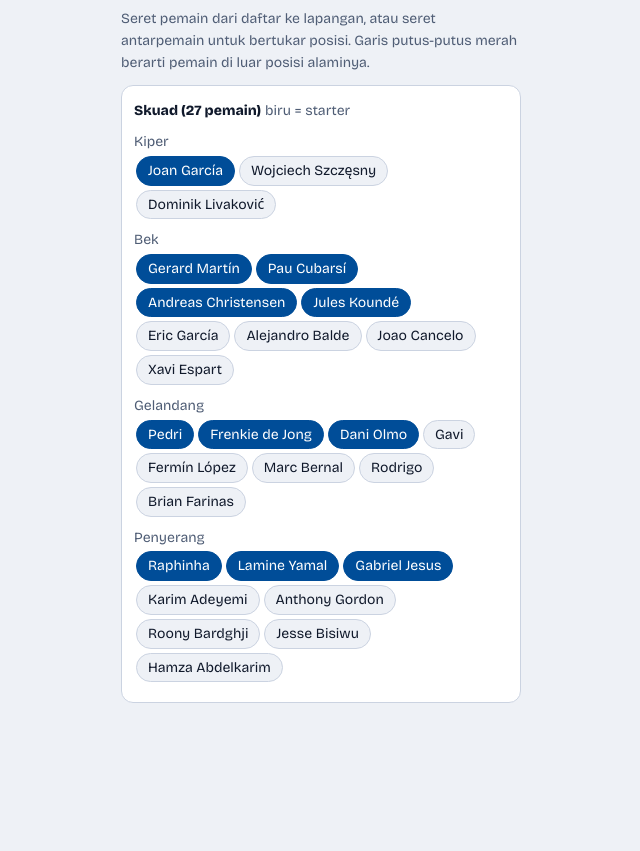
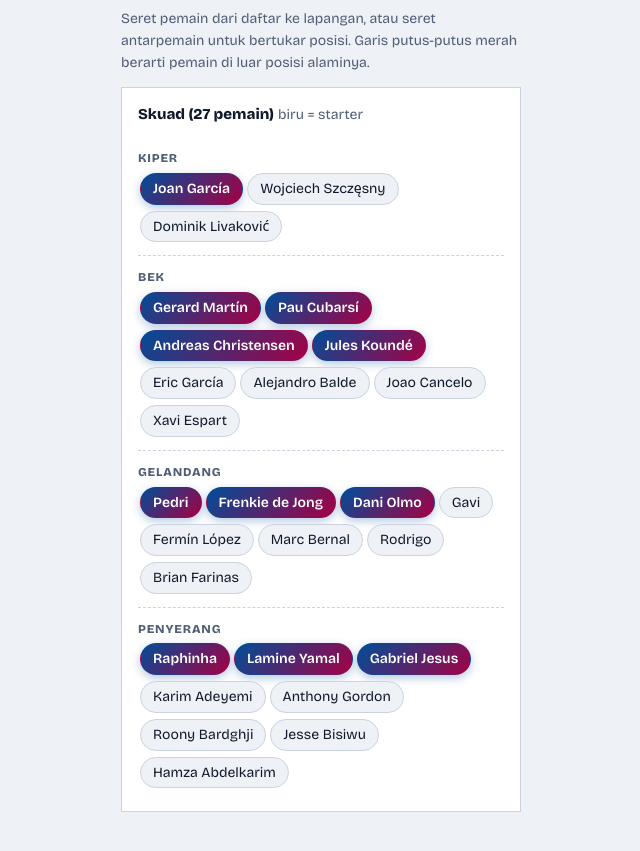
Before and after one commit to Kitamin199/Football_tactical, a plain HTML site: page index.html in a window 1280 px wide. Shown: the part 832-1683 px from the top of the page, without its empty margins (17-657 px from the left). Before the commit the page ends 1575 px from the top, so only its background shows below. Drawn offline with nearby package versions, Linux system fonts and the light colour scheme.

Commit message:
Enhance roster styles with improved layout and effects

```diff
--- a/css/daftar-pemain.css
+++ b/css/daftar-pemain.css
@@ -1,6 +1,10 @@
-/* Daftar skuad yang bisa diseret */
-.roster{background:var(--card);border:1px solid var(--line);border-radius:12px;padding:12px;margin-top:12px}
-.roster b{font-size:14px}
-.rl{margin:6px 0}
-.pc{display:inline-block;border:1px solid var(--line);border-radius:999px;padding:3px 11px;margin:2px;font-size:14px;cursor:grab;touch-action:none;user-select:none;-webkit-user-select:none;background:var(--bg)}
-.pc.on{background:var(--blue);color:#fff;border-color:var(--blue)}
+.roster{background:var(--card);border:1px solid var(--line);border-radius:var(--radius);padding:14px 16px;margin-top:14px;box-shadow:var(--shadow)}
+.roster b{font-size:15px;font-weight:800}
+.rl{margin:10px 0 6px;padding-top:8px;border-top:1px dashed var(--line)}
+.rl:first-of-type{border-top:0}
+.rl>.mut{font-size:12px;font-weight:700;text-transform:uppercase;letter-spacing:.07em;color:var(--mut)}
+.pc{display:inline-block;border:1px solid var(--line);border-radius:999px;padding:4px 12px;margin:3px 2px;font-size:14px;font-weight:500;cursor:grab;touch-action:none;user-select:none;-webkit-user-select:none;background:var(--bg);
+  transition:transform .15s ease,box-shadow .15s ease,border-color .15s ease}
+.pc:hover{border-color:var(--blue);transform:translateY(-1px);box-shadow:0 4px 10px rgba(0,0,0,.12)}
+.pc:active{cursor:grabbing}
+.pc.on{background:linear-gradient(135deg,#004d98,#a50044);color:#fff;border-color:transparent;font-weight:600;box-shadow:0 3px 10px rgba(0,77,152,.3)}
```
